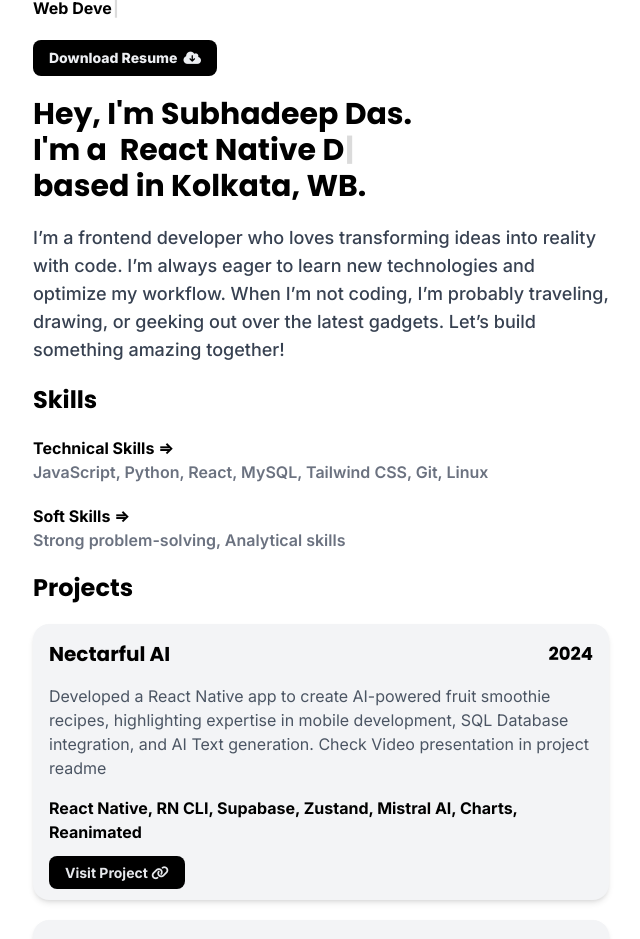
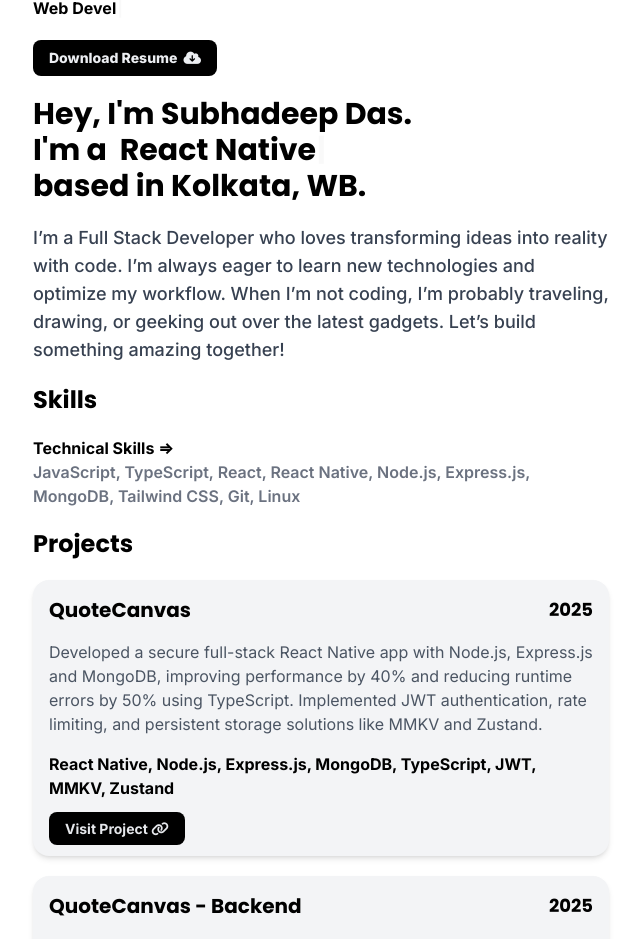
Before and after one commit to sd535682/sd535682.github.io, a React (Vite) app: page / in a window 1280 px wide. Shown: the part 336-1275 px from the top of the page, without its empty margins (319-959 px from the left). Built offline with nearby package versions, Linux system fonts and the light colour scheme.

Commit message:
update new data

```diff
--- a/src/components/downloadcv.jsx
+++ b/src/components/downloadcv.jsx
@@ -2,7 +2,7 @@ export default function DownloadButton() {
   return (
     <>
       <a
-        href="https://drive.google.com/file/d/1BVuu-5tF1b3CQWnIJhpU8Gfj2-ZS7Ly7/view"
+        href="https://drive.google.com/file/d/1oTOidQ8cqgTUzeC7BoZOHyT0d9CTRi7P/view?usp=sharing"
         target="_blank"
         className="px-4 py-2 bg-black dark:bg-darkTheme-textColor text-darkTheme-textColor dark:text-black w-fit text-sm font-inter font-extrabold rounded-lg"
       >
--- a/src/components/projects.jsx
+++ b/src/components/projects.jsx
@@ -7,6 +7,22 @@ export default function Projects() {
         Projects
       </h1>
       {/* Projects List */}
+      <Cards
+        url="https://github.com/sd535682/QuoteCanvas"
+        title="QuoteCanvas"
+        year="2025"
+        desc="Developed a secure full-stack React Native app with Node.js, Express.js and MongoDB, improving performance by 40% and reducing runtime errors by 50% using TypeScript. Implemented JWT authentication, rate limiting, and persistent storage solutions like MMKV and Zustand."
+        imageurl=""
+        stack="React Native, Node.js, Express.js, MongoDB, TypeScript, JWT, MMKV, Zustand"
+      />
+      <Cards
+        url="https://github.com/sd535682/QuoteCanvas_Backend"
+        title="QuoteCanvas - Backend"
+        year="2025"
+        desc="Backend for QuoteCanvas"
+        imageurl=""
+        stack="Node.js, Express.js, MongoDB"
+      />
       <Cards
         url="https://github.com/sd535682/Nectarful-Ai"
         title="Nectarful AI"
--- a/src/components/skills.jsx
+++ b/src/components/skills.jsx
@@ -7,13 +7,8 @@ export default function Skills() {
       <div className="font-inter dark:text-darkTheme-textColor">
         <strong>Technical Skills &rArr;</strong>
         <p className="text-gray-500 dark:text-darkTheme-textGrey font-semibold">
-          JavaScript, Python, React, MySQL, Tailwind CSS, Git, Linux
-        </p>
-      </div>
-      <div className="font-inter dark:text-darkTheme-textColor">
-        <strong>Soft Skills &rArr;</strong>
-        <p className="text-gray-500 dark:text-darkTheme-textGrey font-semibold">
-          Strong problem-solving, Analytical skills
+          JavaScript, TypeScript, React, React Native, Node.js, Express.js,
+          MongoDB, Tailwind CSS, Git, Linux
         </p>
       </div>
     </>
--- a/src/components/userinfo.jsx
+++ b/src/components/userinfo.jsx
@@ -50,7 +50,8 @@ export default function Profile() {
               strings: [
                 "React Native Dev",
                 "ReactJS Developer",
-                "Front-End Developer",
+                "FrontEnd Developer",
+                "Full Stack Developer",
               ],
               autoStart: true,
               loop: true,
@@ -61,8 +62,8 @@ export default function Profile() {
         based in Kolkata, WB.
       </h1>
       <p className="text-gray-700 text-md lg:text-lg font-inter font-medium dark:text-darkTheme-textGrey">
-        I’m a frontend developer who loves transforming ideas into reality with
-        code. I’m always eager to learn new technologies and optimize my
+        I’m a Full Stack Developer who loves transforming ideas into reality
+        with code. I’m always eager to learn new technologies and optimize my
         workflow. When I’m not coding, I’m probably traveling, drawing, or
         geeking out over the latest gadgets. Let’s build something amazing
         together!
```
